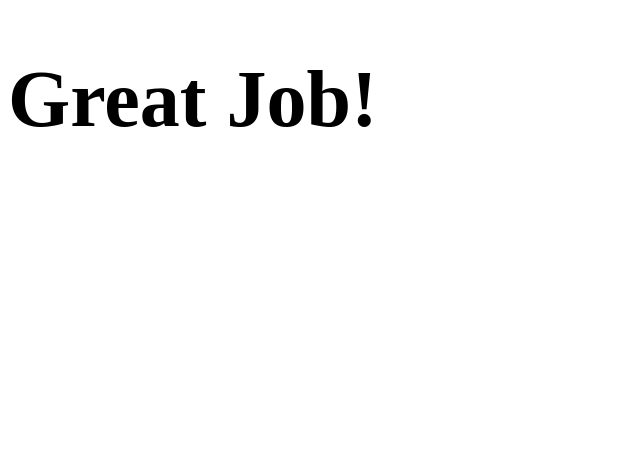
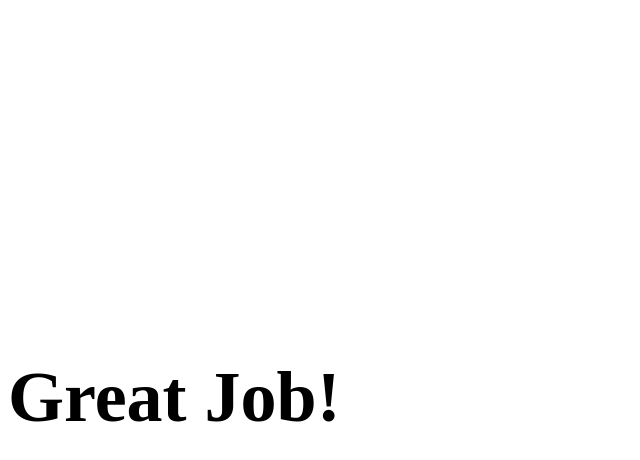
Before and after one commit to ihavedoneit/ihavedoneit, a plain HTML site: page index.html in a window 1280 px wide. Shown: the whole page, without its empty margins (0-640 px from the left). Drawn offline with Linux system fonts and the light colour scheme.

Commit message:
Add padding to top

```diff
--- a/index.html
+++ b/index.html
@@ -8,7 +8,12 @@
         text-align: center;
       }
       h1 {
-        font-size: 80px;
+        font-size: 72px;
+      }
+      @media (min-width: 700px) {
+        body {
+          padding-top: 300px;
+        }
       }
     </style>
   </head>
```
